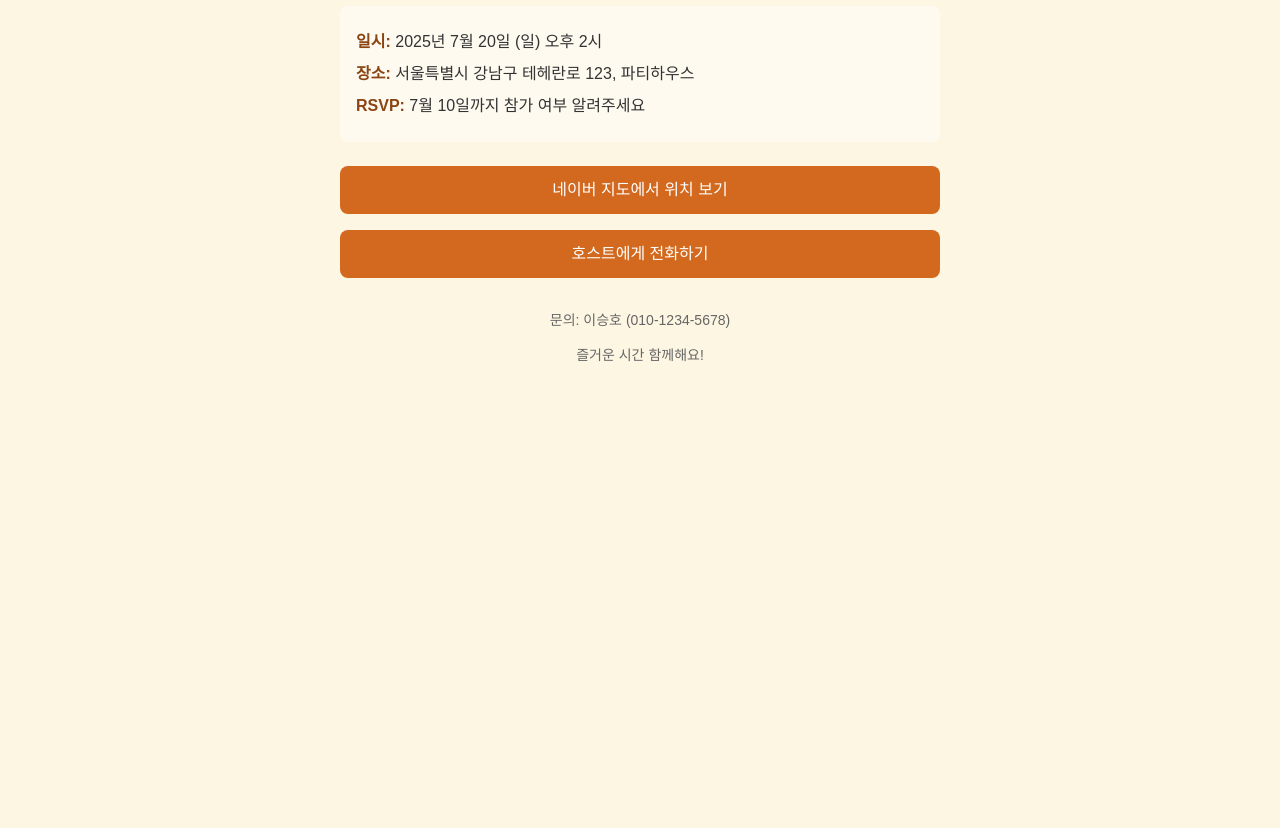
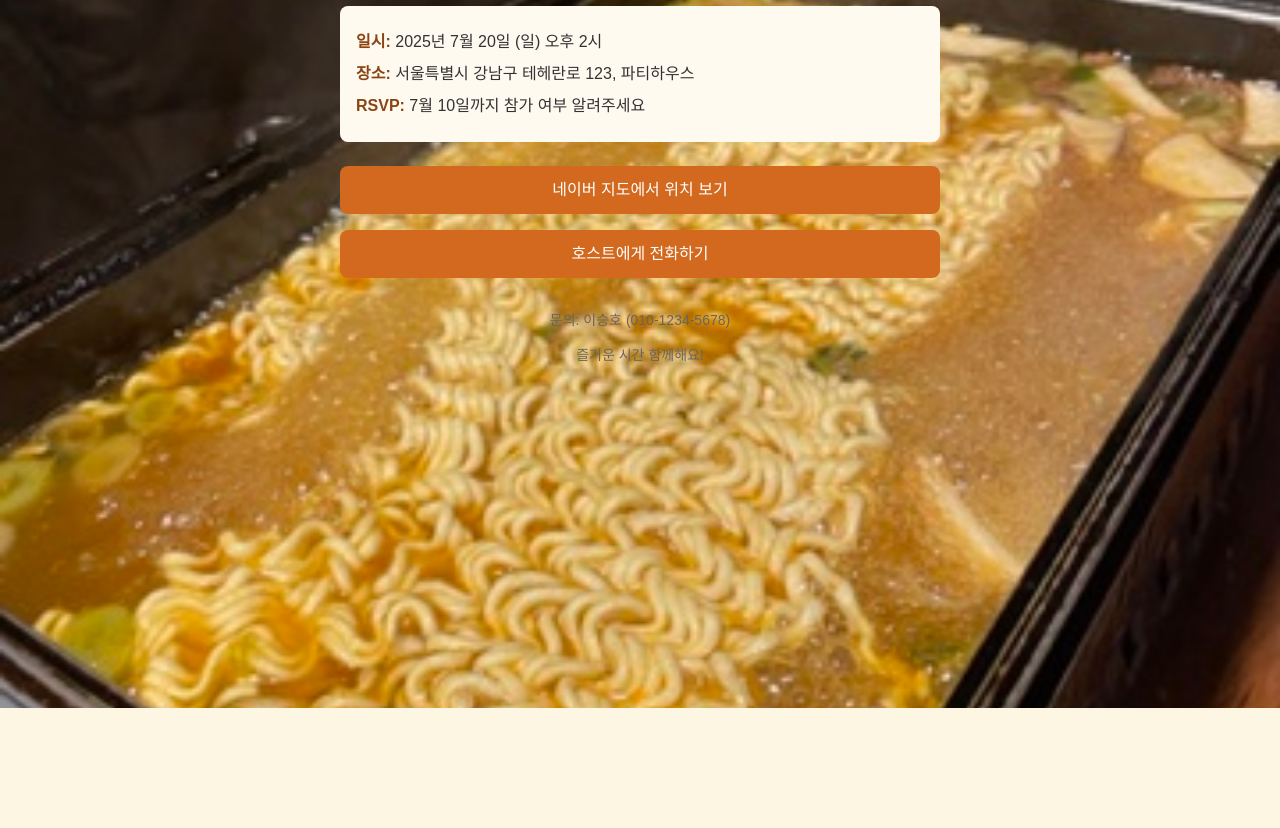
Before and after one commit to lsh466/kanginvitation, a plain HTML site: page index.html in a window 1280 px wide. Shown: the part 92-920 px from the top of the page. Drawn offline with Linux system fonts and the light colour scheme.

Commit message:
초대장3

```diff
--- a/index.html
+++ b/index.html
@@ -98,7 +98,7 @@
 
 <body>
     <div class="hero">
-        <img id="hero-img" src="YOUR_COVER_IMAGE_URL" alt="이강 첫 생일파티">
+        <img id="hero-img" src="test.jpeg" alt="이강 첫 생일파티">
     </div>
     <div class="container" id="content">
         <h1 class="title">이강의 첫 생일파티에 초대합니다 🎂</h1>
```
Also changed, not shown: test.jpeg (added).
